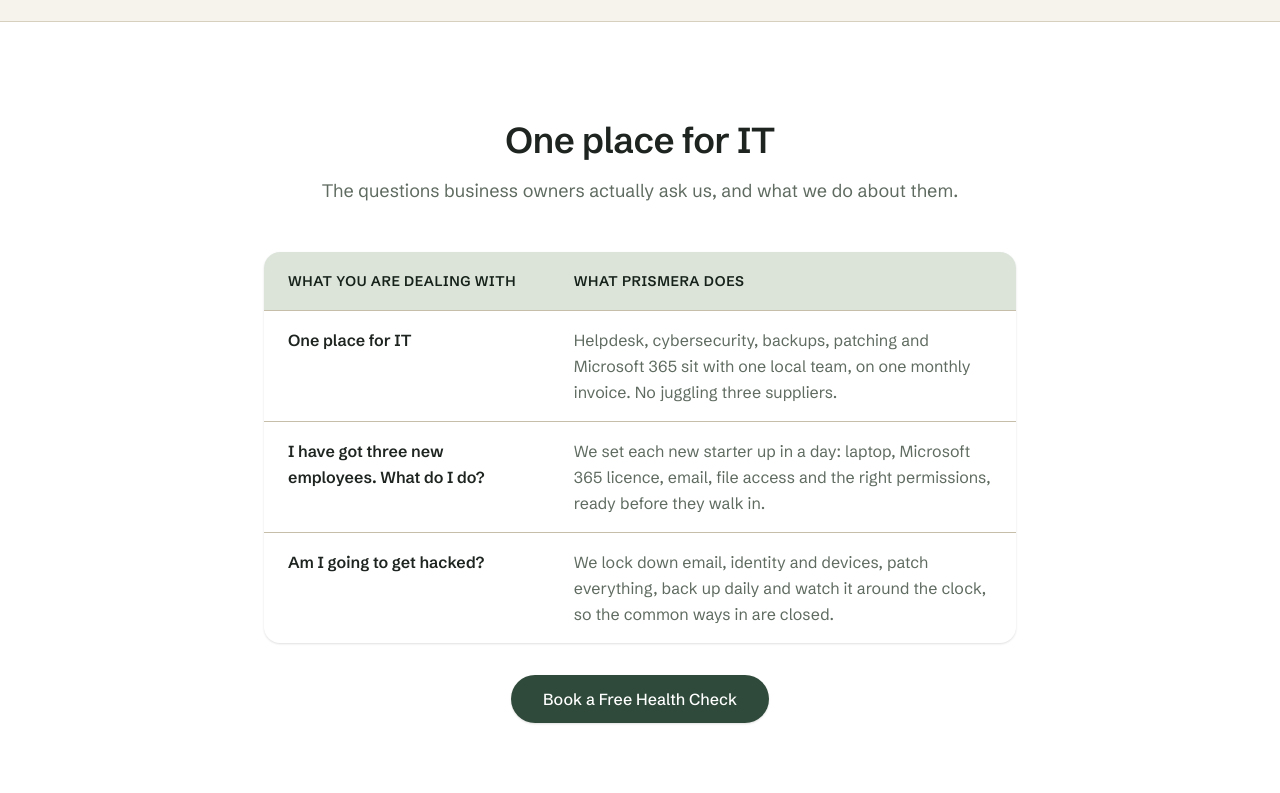
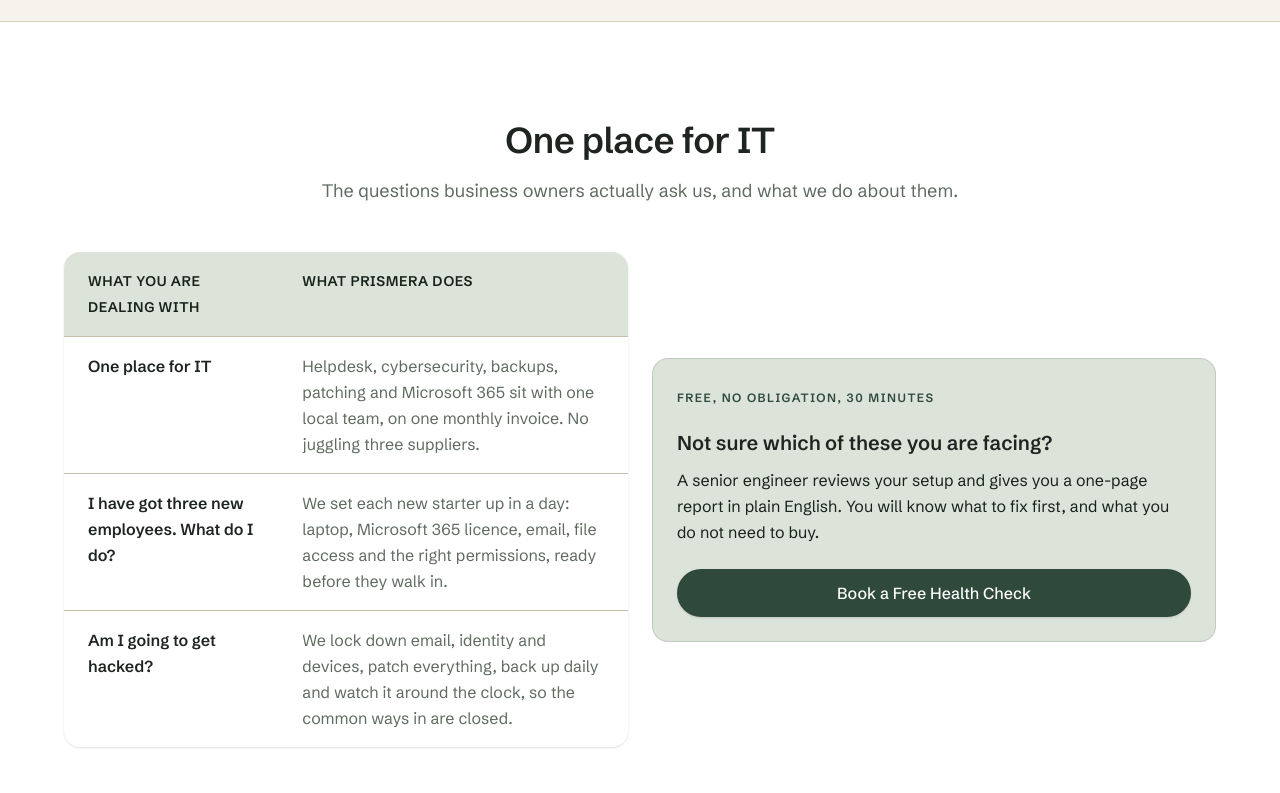
Before and after one commit to tom-hooper/prismera, a website: page src/index.html in a window 1280 px wide. Shown: the part 787-1580 px from the top of the page. Drawn offline with Linux system fonts and the light colour scheme.

Commit message:
content: add a descriptor panel beside the One place for IT table
The table section is now two panels: the question table on the left, and a
tinted card on the right carrying an eyebrow descriptor ("Free, no obligation,
30 minutes"), a heading, a line of copy and the health check CTA, so the button
sits with the thing that qualifies it. New .md-card--accent style in
material.css. Sitemap lastmod for / is already today's date.

```diff
--- a/src/css/material.css
+++ b/src/css/material.css
@@ -1759,6 +1759,15 @@
   color: var(--md-on-surface-variant);
 }
 
+/* Accent panel: tinted card used to carry a descriptor and its CTA */
+.md-card--accent {
+  background: var(--md-primary-container);
+  border: 1px solid rgba(47, 74, 58, 0.16);
+}
+.md-card--accent .md-card__body {
+  color: var(--md-on-primary-container);
+}
+
 .md-rag-list {
   list-style: none;
   margin: 0;
--- a/src/index.html
+++ b/src/index.html
@@ -123,11 +123,15 @@
 
   <!-- ===== ONE PLACE FOR IT ===== -->
   <section class="md-section md-section--surface">
-    <div class="md-container md-container--narrow">
+    <div class="md-container">
       <div class="md-text-center md-mb-2xl">
         <h2 class="md-mb-md">One place for IT</h2>
         <p class="md-text-body-large" style="color: var(--md-on-surface-variant);">The questions business owners actually ask us, and what we do about them.</p>
       </div>
+
+      <div class="md-grid md-grid--2" style="align-items: center;">
+
+        <div>
           <table class="md-qa-table">
             <thead>
               <tr><th>What you are dealing with</th><th>What Prismera does</th></tr>
@@ -147,8 +151,19 @@
               </tr>
             </tbody>
           </table>
-      <div class="md-text-center md-mt-xl">
-        <a href="/health-check/" class="md-button md-button--filled md-button--large">Book a Free Health Check</a>
+        </div>
+
+        <div>
+          <div class="md-card md-card--accent">
+            <div class="md-card__content">
+              <p class="md-eyebrow">Free, no obligation, 30 minutes</p>
+              <h3 class="md-card__title">Not sure which of these you are facing?</h3>
+              <p class="md-card__body md-mb-lg">A senior engineer reviews your setup and gives you a one-page report in plain English. You will know what to fix first, and what you do not need to buy.</p>
+              <a href="/health-check/" class="md-button md-button--filled md-button--large" style="width:100%;">Book a Free Health Check</a>
+            </div>
+          </div>
+        </div>
+
       </div>
     </div>
   </section>
```
Lines whose indentation alone changed are shown as unchanged.
